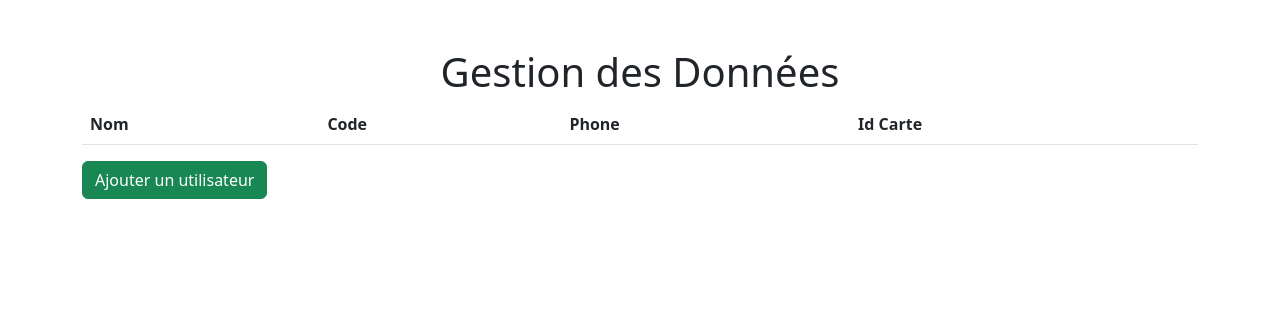
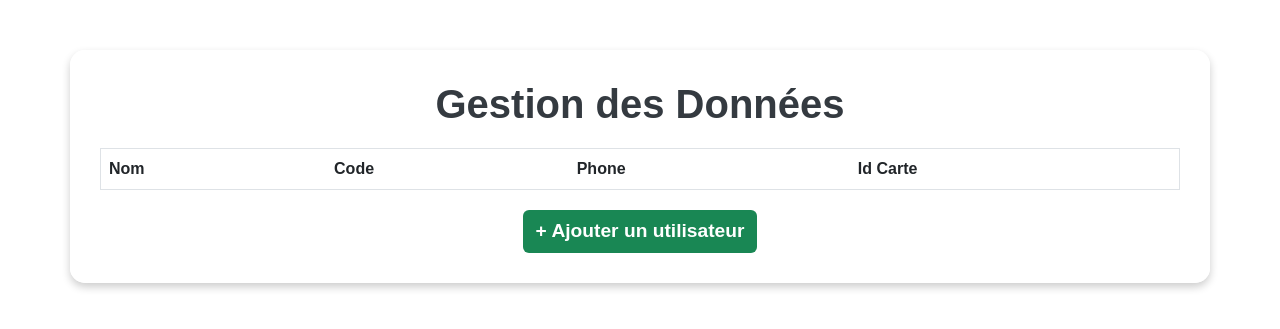
Before and after one commit to Haaa012/servere_flask_test, a Flask app: page /listeclient in a window 1280 px wide. Shown: the top 329 px of the page. Run offline with Flask 3, Linux system fonts and the light colour scheme; lists and menus that the app fills with data are empty; some libraries are stand-ins or nearby versions.

Commit message:
Update listeclient.html

```diff
--- a/templates/listeclient.html
+++ b/templates/listeclient.html
@@ -3,13 +3,90 @@
 <head>
     <meta charset="UTF-8">
     <meta name="viewport" content="width=device-width, initial-scale=1.0">
-    <title>Liste client Interface</title>
+    <title>Gestion des Données client</title>
     <link rel="stylesheet" href="https://cdnjs.cloudflare.com/ajax/libs/bootstrap/5.3.0/css/bootstrap.min.css">
+    <style>
+        body {
+            background: url('https://via.placeholder.com/1920x1080') no-repeat center center fixed;
+            background-size: cover;
+            font-family: 'Arial', sans-serif;
+        }
+
+        .container {
+            background: rgba(255, 255, 255, 0.9); /* Transparence légère pour le fond */
+            border-radius: 15px;
+            box-shadow: 0 4px 8px rgba(0, 0, 0, 0.2);
+            padding: 30px;
+            margin-top: 50px;
+        }
+
+        h1 {
+            font-size: 2.5rem;
+            font-weight: bold;
+            color: #343a40;
+            text-align: center;
+        }
+
+        table {
+            margin-top: 20px;
+            border: 1px solid #dee2e6;
+        }
+
+        table thead {
+            background: #343a40;
+            color: white;
+        }
+
+        table tbody tr {
+            transition: all 0.2s ease-in-out;
+        }
+
+        table tbody tr:hover {
+            background-color: #f1f1f1;
+            cursor: pointer;
+        }
+
+        #addButton {
+            display: block;
+            margin: 20px auto 0;
+            font-size: 1.2rem;
+            font-weight: bold;
+            background-color: #198754;
+            color: white;
+        }
+
+        .modal-content {
+            border-radius: 15px;
+            box-shadow: 0 6px 12px rgba(0, 0, 0, 0.2);
+        }
+
+        .modal-header {
+            background-color: #343a40;
+            color: white;
+        }
+
+        .modal-title {
+            font-size: 1.5rem;
+        }
+
+        .btn-close {
+            background-color: white;
+            color: #343a40;
+        }
+
+        .btn-close:hover {
+            background-color: #dee2e6;
+        }
+
+        .btn-primary, .btn-danger, .btn-secondary {
+            font-weight: bold;
+        }
+    </style>
 </head>
 <body>
-    <div class="container mt-5">
-        <h1 class="text-center">Gestion des Données</h1>
-        <table class="table">
+    <div class="container">
+        <h1>Gestion des Données</h1>
+        <table class="table table-hover">
             <thead>
                 <tr>
                     <th>Nom</th>
@@ -20,14 +97,13 @@
             </thead>
             <tbody id="dataList"></tbody>
         </table>
-        <button class="btn btn-success" id="addButton">Ajouter un utilisateur</button>
+        <button class="btn" id="addButton">+ Ajouter un utilisateur</button>
     </div>
 
-    <!-- JavaScript intégré -->
+    <!-- JavaScript -->
     <script>
-        const apiUrl = "https://tecnum-web.onrender.com"; // Remplacez par l'URL de votre serveur
+        const apiUrl = "https://tecnum-web.onrender.com"; // URL de l'API
 
-        // Charger les données initiales
         async function loadData() {
             const response = await fetch(`${apiUrl}/get_data`);
             const data = await response.json();
@@ -37,118 +113,153 @@
 
             data.forEach((item) => {
                 const row = document.createElement("tr");
+                row.style.cursor = "pointer";
+
                 row.innerHTML = `
                     <td>${item.Nom}</td>
                     <td>${item.Code}</td>
                     <td>${item.Phone}</td>
                     <td>${item.Carte || "Non défini"}</td>
                 `;
-                row.style.cursor = "pointer";
-                row.addEventListener("click", () => showEditDialog(item));
+
+                row.addEventListener("click", () => {
+                    showEditDialog(item);
+                });
+
                 dataList.appendChild(row);
             });
         }
 
-        // Afficher un alert combobox pour modifier les données
         function showEditDialog(item) {
             const formHtml = `
                 <div>
-                    <label>Nom:</label><br>
-                    <input type="text" id="editNom" value="${item.Nom}" class="form-control"><br>
-                    <label>Code:</label><br>
-                    <input type="text" id="editCode" value="${item.Code}" class="form-control"><br>
-                    <label>Phone:</label><br>
-                    <input type="text" id="editPhone" value="${item.Phone}" class="form-control"><br>
-                    <label>Id Carte:</label><br>
-                    <input type="text" id="editCarte" value="${item.Carte || ''}" class="form-control"><br>
+                    <label>Nom:</label>
+                    <input type="text" id="editNom" value="${item.Nom}" class="form-control">
+                    <label>Code:</label>
+                    <input type="text" id="editCode" value="${item.Code}" class="form-control">
+                    <label>Phone:</label>
+                    <input type="text" id="editPhone" value="${item.Phone}" class="form-control">
+                    <label>Id Carte:</label>
+                    <input type="text" id="editCarte" value="${item.Carte || ''}" class="form-control">
                 </div>
             `;
 
-            if (confirmDialog(formHtml, "Modifier l'utilisateur", ["Annuler", "Supprimer", "Enregistrer"])) {
-                const newNom = document.getElementById("editNom").value;
-                const newCode = document.getElementById("editCode").value;
-                const newPhone = document.getElementById("editPhone").value;
-                const newCarte = document.getElementById("editCarte").value;
+            const buttons = `
+                <button onclick="closeDialog()" class="btn btn-secondary">Annuler</button>
+                <button onclick="deleteData('${item._id.$oid}')" class="btn btn-danger">Supprimer</button>
+                <button onclick="updateData('${item._id.$oid}')" class="btn btn-primary">Enregistrer</button>
+            `;
 
-                updateData(item._id.$oid, { Nom: newNom, Code: newCode, Phone: newPhone, Carte: newCarte });
-            }
+            showDialog(formHtml, "Modifier l'utilisateur", buttons);
         }
 
-        // Afficher un alert combobox pour ajouter un utilisateur
         document.getElementById("addButton").addEventListener("click", () => {
             const formHtml = `
                 <div>
-                    <label>Nom:</label><br>
-                    <input type="text" id="addNom" class="form-control"><br>
-                    <label>Code:</label><br>
-                    <input type="text" id="addCode" class="form-control"><br>
-                    <label>Phone:</label><br>
-                    <input type="text" id="addPhone" class="form-control"><br>
-                    <label>Id Carte:</label><br>
-                    <input type="text" id="addCarte" class="form-control"><br>
+                    <label>Nom:</label>
+                    <input type="text" id="addNom" class="form-control">
+                    <label>Code:</label>
+                    <input type="text" id="addCode" class="form-control">
+                    <label>Phone:</label>
+                    <input type="text" id="addPhone" class="form-control">
+                    <label>Id Carte:</label>
+                    <input type="text" id="addCarte" class="form-control">
                 </div>
             `;
 
-            if (confirmDialog(formHtml, "Ajouter un utilisateur", ["Annuler", "Ajouter"])) {
-                const nom = document.getElementById("addNom").value;
-                const code = document.getElementById("addCode").value;
-                const phone = document.getElementById("addPhone").value;
-                const carte = document.getElementById("addCarte").value;
+            const buttons = `
+                <button onclick="closeDialog()" class="btn btn-secondary">Annuler</button>
+                <button onclick="createData()" class="btn btn-success">Ajouter</button>
+            `;
 
-                createData({ Nom: nom, Code: code, Phone: phone, Carte: carte });
-            }
+            showDialog(formHtml, "Ajouter un utilisateur", buttons);
         });
 
-        // Confirmation dialog helper
-        function confirmDialog(content, title, buttons) {
-            const html = `
-                <div class="modal fade" tabindex="-1" role="dialog" id="customDialog">
-                    <div class="modal-dialog" role="document">
-                        <div class="modal-content">
-                            <div class="modal-header">
-                                <h5 class="modal-title">${title}</h5>
-                                <button type="button" class="btn-close" data-bs-dismiss="modal" aria-label="Close"></button>
-                            </div>
-                            <div class="modal-body">
-                                ${content}
-                            </div>
-                            <div class="modal-footer">
-                                <button type="button" class="btn btn-secondary" data-bs-dismiss="modal">${buttons[0]}</button>
-                                ${buttons[1] ? `<button type="button" class="btn btn-danger">${buttons[1]}</button>` : ''}
-                                ${buttons[2] ? `<button type="button" class="btn btn-primary">${buttons[2]}</button>` : ''}
-                            </div>
+        function showDialog(content, title, buttons) {
+            const dialog = document.createElement("div");
+            dialog.id = "customDialog";
+            dialog.classList.add("modal", "show");
+            dialog.style.display = "block";
+
+            dialog.innerHTML = `
+                <div class="modal-dialog">
+                    <div class="modal-content">
+                        <div class="modal-header">
+                            <h5 class="modal-title">${title}</h5>
+                            <button onclick="closeDialog()" class="btn-close"></button>
+                        </div>
+                        <div class="modal-body">
+                            ${content}
+                        </div>
+                        <div class="modal-footer">
+                            ${buttons}
                         </div>
                     </div>
                 </div>
             `;
-            document.body.insertAdjacentHTML("beforeend", html);
+
+            document.body.appendChild(dialog);
         }
 
-        async function createData(data) {
+        function closeDialog() {
+            const dialog = document.getElementById("customDialog");
+            if (dialog) {
+                dialog.remove();
+            }
+        }
+
+        async function createData() {
+            const nom = document.getElementById("addNom").value;
+            const code = document.getElementById("addCode").value;
+            const phone = document.getElementById("addPhone").value;
+            const carte = document.getElementById("addCarte").value;
+
+            if (!validateForm({ Nom: nom, Code: code, Phone: phone, Carte: carte })) return;
+
             const response = await fetch(`${apiUrl}/create`, {
                 method: "POST",
                 headers: { "Content-Type": "application/json" },
-                body: JSON.stringify(data),
+                body: JSON.stringify({ Nom: nom, Code: code, Phone: phone, Carte: carte }),
             });
 
             if (response.ok) {
+                closeDialog();
                 loadData();
             } else {
-                alert("Erreur lors de l'ajout.");
+                alert("Erreur lors de l'ajout de l'utilisateur.");
             }
         }
 
-        async function updateData(id, data) {
+        async function updateData(id) {
+            const nom = document.getElementById("editNom").value;
+            const code = document.getElementById("editCode").value;
+            const phone = document.getElementById("editPhone").value;
+            const carte = document.getElementById("editCarte").value;
+            if (!validateForm({ Nom: nom, Code: code, Phone: phone, Carte: carte })) return;
             const response = await fetch(`${apiUrl}/update/${id}`, {
                 method: "PUT",
                 headers: { "Content-Type": "application/json" },
-                body: JSON.stringify(data),
+                body: JSON.stringify({ Nom: nom, Code: code, Phone: phone, Carte: carte }),
             });
 
             if (response.ok) {
+                closeDialog();
                 loadData();
             } else {
-                alert("Erreur lors de la mise à jour.");
+                alert("Erreur lors de la mise à jour de l'utilisateur.");
+            }
+        }
+
+        async function deleteData(id) {
+            const response = await fetch(`${apiUrl}/delete/${id}`, {
+                method: "DELETE",
+            });
+
+            if (response.ok) {
+                closeDialog();
+                loadData();
+            } else {
+                alert("Erreur lors de la suppression de l'utilisateur.");
             }
         }
 
```
